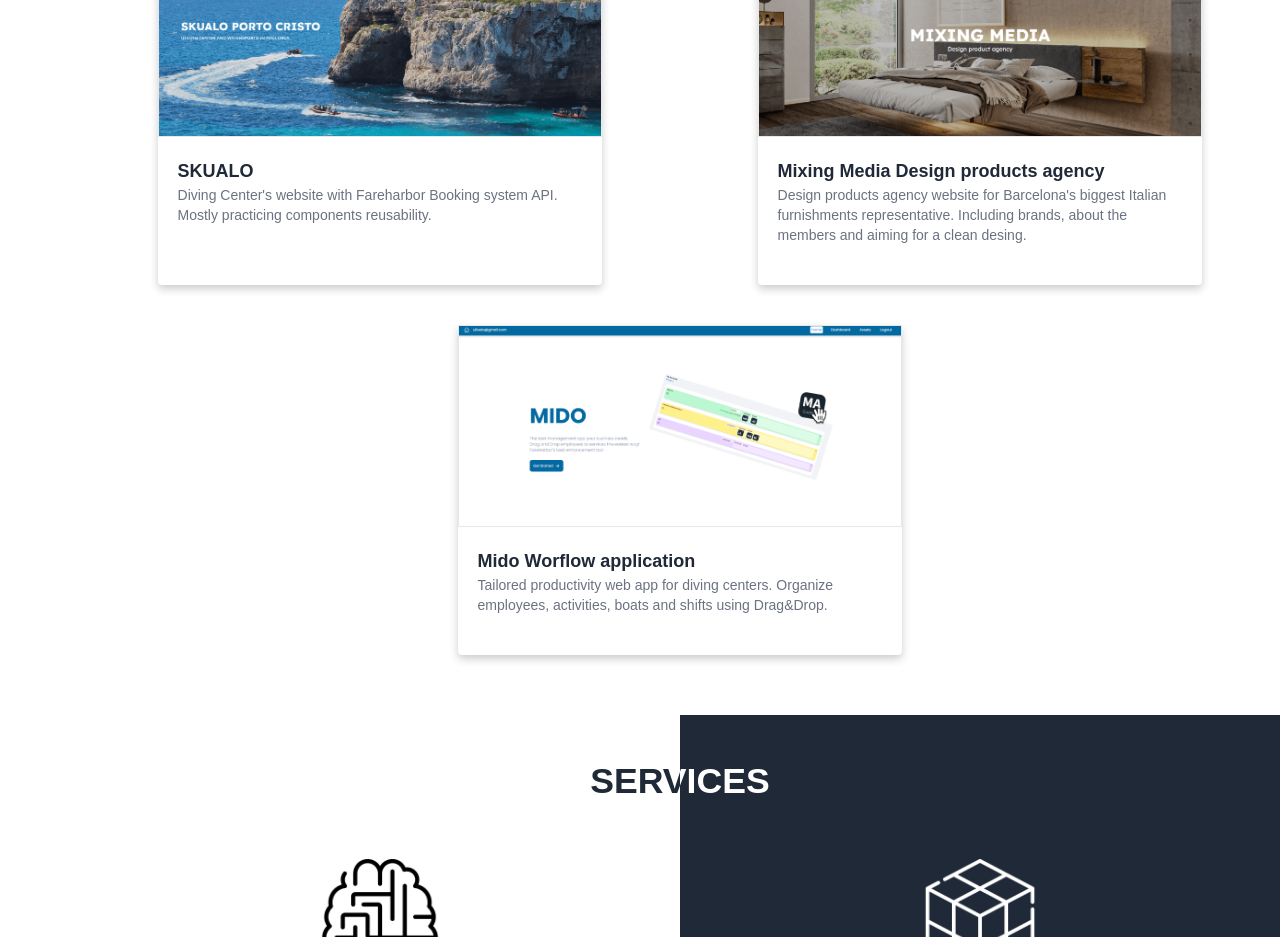
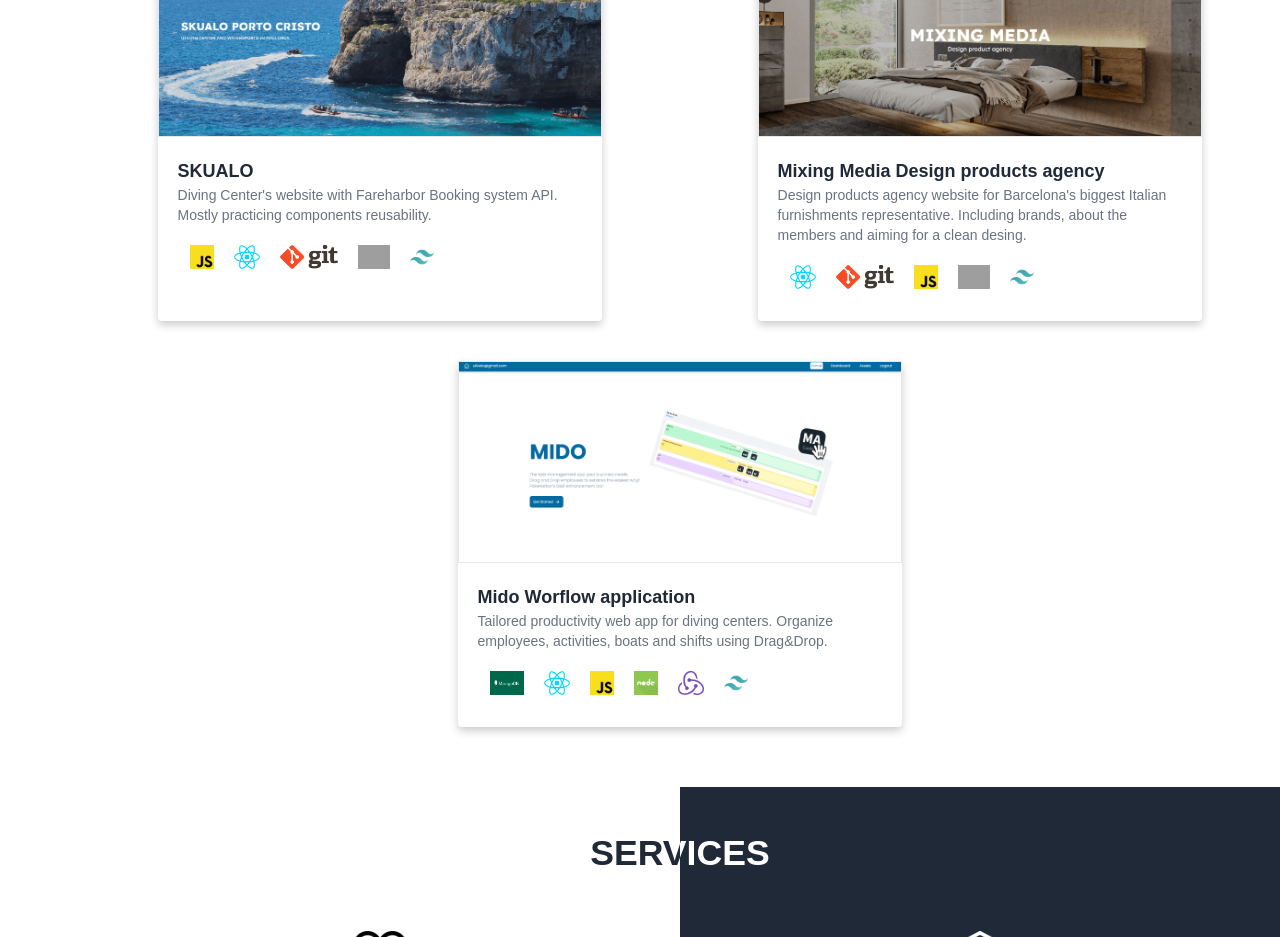
Before and after one commit to manzcube/render_portfolio, a React (Create React App) app: page / in a window 1280 px wide. Shown: the part 1060-1997 px from the top of the page. Built offline with nearby package versions, Linux system fonts and the light colour scheme; grey boxes are pictures that could not be loaded.

Commit message:
adding tech icons to projects

```diff
--- a/src/components/Project.tsx
+++ b/src/components/Project.tsx
@@ -7,9 +7,16 @@
   subtitle: string;
   image: string;
   url: string;
+  iconsList: string[] | null;
 }
 
-const Project: React.FC<Project> = ({ title, subtitle, image, url }) => {
+const Project: React.FC<Project> = ({
+  title,
+  subtitle,
+  image,
+  url,
+  iconsList,
+}) => {
   const [onHover, setOnHover] = useState(false);
 
   return (
@@ -36,11 +43,17 @@
           Click here to visit website
         </span>
       </div>
-      <div className="p-5">
+
+      <div className="p-5 pb-0">
         <div className="text-sm sm:text-md md:text-lg font-bold">{title}</div>
         <div className="mb-5 text-xs text-gray-500 sm:text-xs md:text-sm">
           {subtitle}
         </div>
+      </div>
+      <div className="flex w-full p-8 pt-0 gap-5">
+        {iconsList?.map((icon) => (
+          <img className="h-6" src={icon} alt="icon-image" />
+        ))}
       </div>
     </a>
   );
--- a/src/components/Sections/Experience.tsx
+++ b/src/components/Sections/Experience.tsx
@@ -2,6 +2,18 @@
 
 // Style
 import "../../style/Components.css";
+
+import pic1 from "../../resources/techIcons/react.png";
+import pic2 from "../../resources/techIcons/fire.png";
+import pic3 from "../../resources/techIcons/git.png";
+import pic4 from "../../resources/techIcons/mongo.png";
+import pic5 from "../../resources/techIcons/node.png";
+import pic6 from "../../resources/techIcons/sass.png";
+import pic7 from "../../resources/techIcons/tail.png";
+import pic8 from "../../resources/techIcons/ts.png";
+import pic9 from "../../resources/techIcons/go.png";
+import pic10 from "../../resources/techIcons/redux.png";
+import pic11 from "../../resources/techIcons/js.png";
 
 // Components
 import Project from "../Project";
@@ -18,18 +30,21 @@
       <div className="flex pb-10 flex-wrap justify-around">
         <Project
           image={skualo}
+          iconsList={[pic11, pic1, pic3, pic2, pic7]}
           title="SKUALO"
           subtitle="Diving Center's website with Fareharbor Booking system API. Mostly practicing components reusability."
           url="https://skualo-8badb.web.app"
         />
         <Project
           image={mm}
+          iconsList={[pic1, pic3, pic11, pic2, pic7]}
           title="Mixing Media Design products agency "
           subtitle="Design products agency website for Barcelona's biggest Italian furnishments representative. Including brands, about the members and aiming for a clean desing."
           url="https://mixing-media.web.app"
         />
         <Project
           image={mido}
+          iconsList={[pic4, pic1, pic11, pic5, pic10, pic7]}
           title="Mido Worflow application"
           subtitle="Tailored productivity web app for diving centers. Organize employees, activities, boats and shifts using Drag&Drop."
           url="https://mido.onrender.com"
--- a/src/style/Components.css
+++ b/src/style/Components.css
@@ -25,7 +25,7 @@
   text-transform: uppercase;
   text-align: center;
   font-weight: 900;
-  font-size: 1.5ch;
+  font-size: 1.8ch;
   letter-spacing: 1ch;
   padding: 20px 0;
 }
```
Also changed, not shown: src/resources/techIcons/js.png (added).
